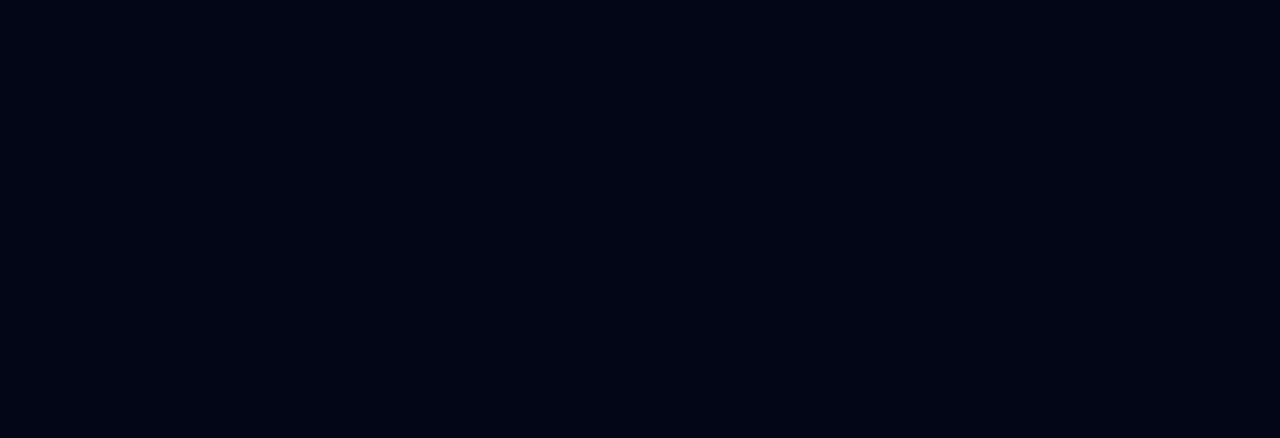
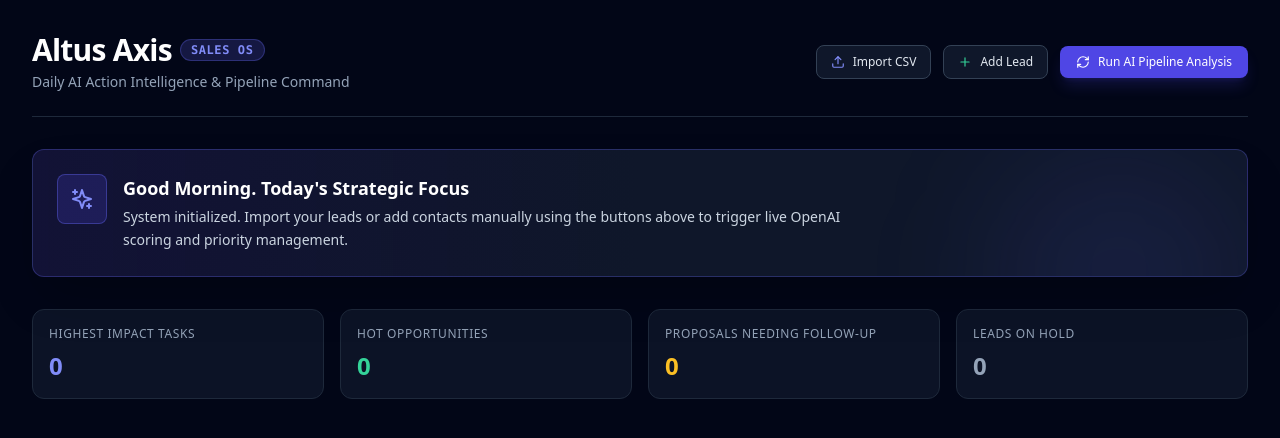
Before and after one commit to altusaxis/altus-axis-sales-os, a Next.js app: page / in a window 1280 px wide. Before the commit this address had no page. Shown: the top 438 px of the page. Built offline with nearby package versions, Linux system fonts and the light colour scheme.

Commit message:
Update page.tsx

```diff
--- a/app/page.tsx
+++ b/app/page.tsx
@@ -1,5 +1,197 @@
-import { redirect } from 'next/navigation';
+'use client';
 
-export default function HomePage() {
-  redirect('/dashboard');
+import React, { useState } from 'react';
+import { Sparkles, RefreshCw, Upload, Plus, Search, AlertCircle, ArrowRight } from 'lucide-react';
+
+export default function DailyBriefingDashboard() {
+  const [loading, setLoading] = useState(false);
+  const [showImportModal, setShowImportModal] = useState(false);
+  const [showAddLeadModal, setShowAddLeadModal] = useState(false);
+
+  // Form State for Manual Lead Entry
+  const [newLead, setNewLead] = useState({
+    first_name: '',
+    last_name: '',
+    practice_name: '',
+    email: '',
+    website: '',
+    speciality: '',
+    notes: '',
+  });
+
+  return (
+    <div className="min-h-screen bg-slate-950 text-slate-100 p-6 md:p-8 font-sans">
+      {/* Top Header & Navigation */}
+      <header className="flex flex-col md:flex-row justify-between items-start md:items-center gap-4 mb-8 border-b border-slate-800 pb-6">
+        <div>
+          <h1 className="text-3xl font-bold tracking-tight text-white flex items-center gap-2">
+            Altus Axis <span className="text-xs bg-indigo-500/20 text-indigo-400 border border-indigo-500/30 px-2.5 py-0.5 rounded-full uppercase tracking-wider font-mono">Sales OS</span>
+          </h1>
+          <p className="text-slate-400 text-sm mt-1">Daily AI Action Intelligence & Pipeline Command</p>
+        </div>
+
+        {/* Action Controls */}
+        <div className="flex flex-wrap items-center gap-3">
+          <button
+            onClick={() => setShowImportModal(true)}
+            className="flex items-center gap-2 bg-slate-900 hover:bg-slate-800 border border-slate-700 text-slate-200 font-medium px-3.5 py-2 rounded-lg text-xs transition"
+          >
+            <Upload className="w-3.5 h-3.5 text-indigo-400" />
+            Import CSV
+          </button>
+
+          <button
+            onClick={() => setShowAddLeadModal(true)}
+            className="flex items-center gap-2 bg-slate-900 hover:bg-slate-800 border border-slate-700 text-slate-200 font-medium px-3.5 py-2 rounded-lg text-xs transition"
+          >
+            <Plus className="w-3.5 h-3.5 text-emerald-400" />
+            Add Lead
+          </button>
+
+          <button
+            onClick={() => {
+              setLoading(true);
+              setTimeout(() => setLoading(false), 1500);
+            }}
+            className="flex items-center gap-2 bg-indigo-600 hover:bg-indigo-500 text-white font-medium px-4 py-2 rounded-lg text-xs transition shadow-lg shadow-indigo-600/20"
+          >
+            <RefreshCw className={`w-3.5 h-3.5 ${loading ? 'animate-spin' : ''}`} />
+            Run AI Pipeline Analysis
+          </button>
+        </div>
+      </header>
+
+      {/* AI Executive Summary Card */}
+      <div className="bg-gradient-to-r from-indigo-950/60 via-slate-900 to-slate-900 border border-indigo-500/30 rounded-xl p-6 mb-8 shadow-2xl relative overflow-hidden">
+        <div className="absolute top-0 right-0 w-64 h-64 bg-indigo-500/10 rounded-full blur-3xl pointer-events-none"></div>
+        <div className="flex items-start gap-4">
+          <div className="p-3 bg-indigo-600/20 border border-indigo-500/40 rounded-lg text-indigo-400">
+            <Sparkles className="w-6 h-6" />
+          </div>
+          <div>
+            <h2 className="text-lg font-semibold text-white">Good Morning. Today's Strategic Focus</h2>
+            <p className="text-slate-300 text-sm mt-1 max-w-3xl leading-relaxed">
+              System initialized. Import your leads or add contacts manually using the buttons above to trigger live OpenAI scoring and priority management.
+            </p>
+          </div>
+        </div>
+      </div>
+
+      {/* Metrics Row */}
+      <div className="grid grid-cols-1 md:grid-cols-4 gap-4 mb-8">
+        {[
+          { label: 'Highest Impact Tasks', val: '0', color: 'text-indigo-400' },
+          { label: 'Hot Opportunities', val: '0', color: 'text-emerald-400' },
+          { label: 'Proposals Needing Follow-up', val: '0', color: 'text-amber-400' },
+          { label: 'Leads On Hold', val: '0', color: 'text-slate-400' }
+        ].map((m, idx) => (
+          <div key={idx} className="bg-slate-900/80 border border-slate-800 p-4 rounded-xl">
+            <p className="text-slate-400 text-xs uppercase font-medium tracking-wider">{m.label}</p>
+            <p className={`text-2xl font-bold mt-2 ${m.color}`}>{m.val}</p>
+          </div>
+        ))}
+      </div>
+
+      {/* Import CSV Modal */}
+      {showImportModal && (
+        <div className="fixed inset-0 bg-slate-950/80 backdrop-blur-sm z-50 flex items-center justify-center p-4">
+          <div className="bg-slate-900 border border-slate-800 w-full max-w-md rounded-xl p-6 shadow-2xl space-y-4">
+            <h3 className="text-lg font-bold text-white flex items-center gap-2">
+              <Upload className="w-5 h-5 text-indigo-400" /> Upload Lead List (.CSV)
+            </h3>
+            <p className="text-xs text-slate-400 leading-relaxed">
+              Select a CSV file containing contact records. Headers like <code className="text-indigo-300 bg-slate-800 px-1 py-0.5 rounded">First Name</code>, <code className="text-indigo-300 bg-slate-800 px-1 py-0.5 rounded">Email</code>, <code className="text-indigo-300 bg-slate-800 px-1 py-0.5 rounded">Website</code>, and <code className="text-indigo-300 bg-slate-800 px-1 py-0.5 rounded">Notes</code> will map automatically.
+            </p>
+            <input
+              type="file"
+              accept=".csv"
+              className="block w-full text-xs text-slate-400 file:mr-4 file:py-2 file:px-4 file:rounded-lg file:border-0 file:text-xs file:font-semibold file:bg-indigo-600 file:text-white hover:file:bg-indigo-500 cursor-pointer"
+            />
+            <div className="flex justify-end gap-2 pt-2">
+              <button
+                onClick={() => setShowImportModal(false)}
+                className="px-3 py-1.5 bg-slate-800 hover:bg-slate-700 text-slate-300 text-xs rounded-lg transition"
+              >
+                Cancel
+              </button>
+            </div>
+          </div>
+        </div>
+      )}
+
+      {/* Add Lead Modal */}
+      {showAddLeadModal && (
+        <div className="fixed inset-0 bg-slate-950/80 backdrop-blur-sm z-50 flex items-center justify-center p-4">
+          <div className="bg-slate-900 border border-slate-800 w-full max-w-lg rounded-xl p-6 shadow-2xl space-y-4">
+            <h3 className="text-lg font-bold text-white flex items-center gap-2">
+              <Plus className="w-5 h-5 text-emerald-400" /> Add New Lead Record
+            </h3>
+            <div className="grid grid-cols-2 gap-3 text-xs">
+              <div>
+                <label className="block text-slate-400 mb-1">First Name *</label>
+                <input
+                  type="text"
+                  placeholder="e.g. Sarah"
+                  className="w-full bg-slate-950 border border-slate-800 rounded-lg p-2 text-slate-200 focus:outline-none focus:border-indigo-500"
+                />
+              </div>
+              <div>
+                <label className="block text-slate-400 mb-1">Last Name</label>
+                <input
+                  type="text"
+                  placeholder="e.g. Johnson"
+                  className="w-full bg-slate-950 border border-slate-800 rounded-lg p-2 text-slate-200 focus:outline-none focus:border-indigo-500"
+                />
+              </div>
+              <div>
+                <label className="block text-slate-400 mb-1">Email *</label>
+                <input
+                  type="email"
+                  placeholder="sarah@example.com"
+                  className="w-full bg-slate-950 border border-slate-800 rounded-lg p-2 text-slate-200 focus:outline-none focus:border-indigo-500"
+                />
+              </div>
+              <div>
+                <label className="block text-slate-400 mb-1">Practice / Business Name</label>
+                <input
+                  type="text"
+                  placeholder="Mindful Healing"
+                  className="w-full bg-slate-950 border border-slate-800 rounded-lg p-2 text-slate-200 focus:outline-none focus:border-indigo-500"
+                />
+              </div>
+              <div className="col-span-2">
+                <label className="block text-slate-400 mb-1">Website URL</label>
+                <input
+                  type="text"
+                  placeholder="https://example.com"
+                  className="w-full bg-slate-950 border border-slate-800 rounded-lg p-2 text-slate-200 focus:outline-none focus:border-indigo-500"
+                />
+              </div>
+              <div className="col-span-2">
+                <label className="block text-slate-400 mb-1">Notes / Observations</label>
+                <textarea
+                  placeholder="e.g., Mentioned site is slow on mobile. Busy until next month."
+                  className="w-full bg-slate-950 border border-slate-800 rounded-lg p-2 text-slate-200 focus:outline-none focus:border-indigo-500 h-20 resize-none"
+                />
+              </div>
+            </div>
+            <div className="flex justify-end gap-2 pt-2">
+              <button
+                onClick={() => setShowAddLeadModal(false)}
+                className="px-3 py-1.5 bg-slate-800 hover:bg-slate-700 text-slate-300 text-xs rounded-lg transition"
+              >
+                Cancel
+              </button>
+              <button
+                onClick={() => setShowAddLeadModal(false)}
+                className="px-4 py-1.5 bg-emerald-600 hover:bg-emerald-500 text-white text-xs font-semibold rounded-lg transition"
+              >
+                Save Lead
+              </button>
+            </div>
+          </div>
+        </div>
+      )}
+    </div>
+  );
 }
```
